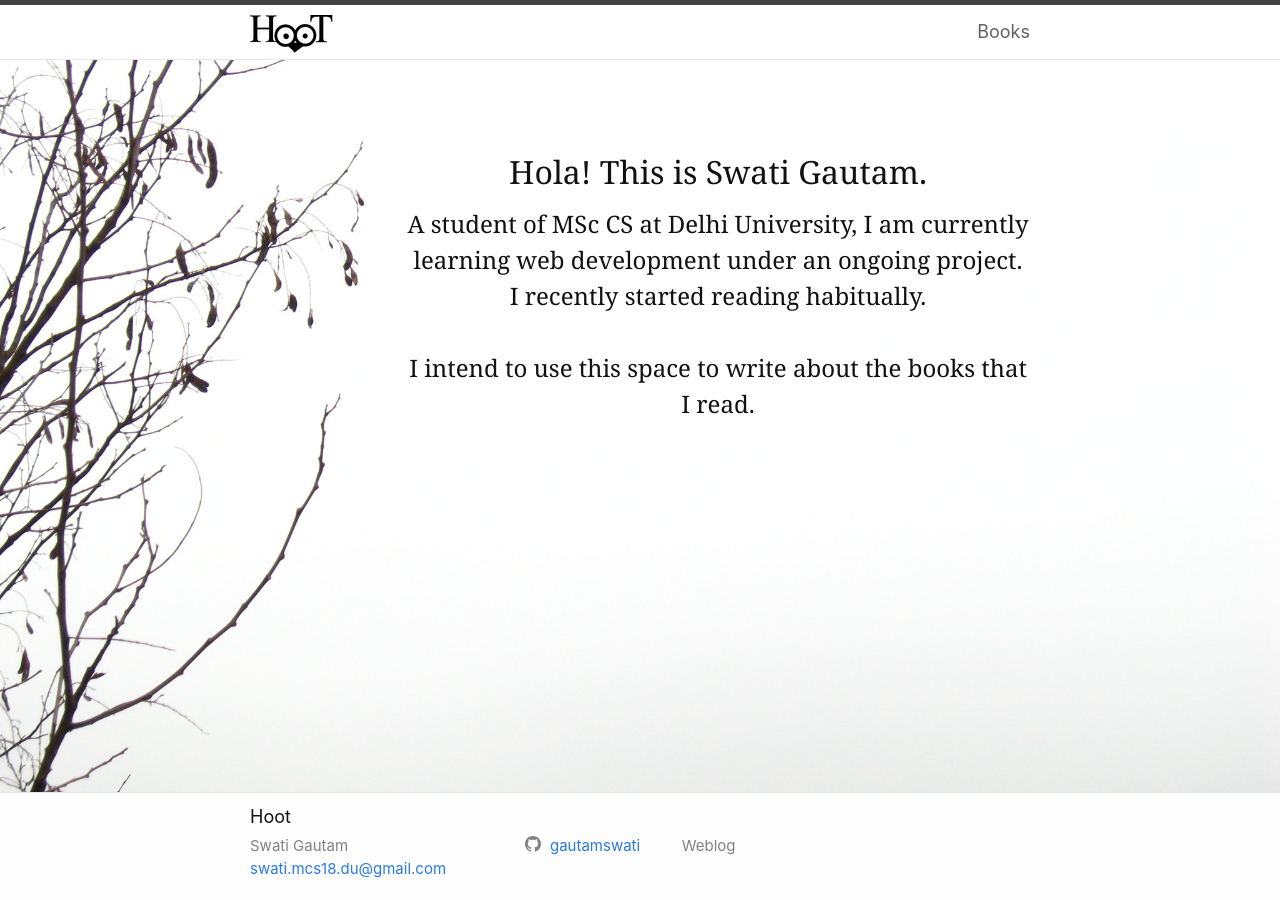
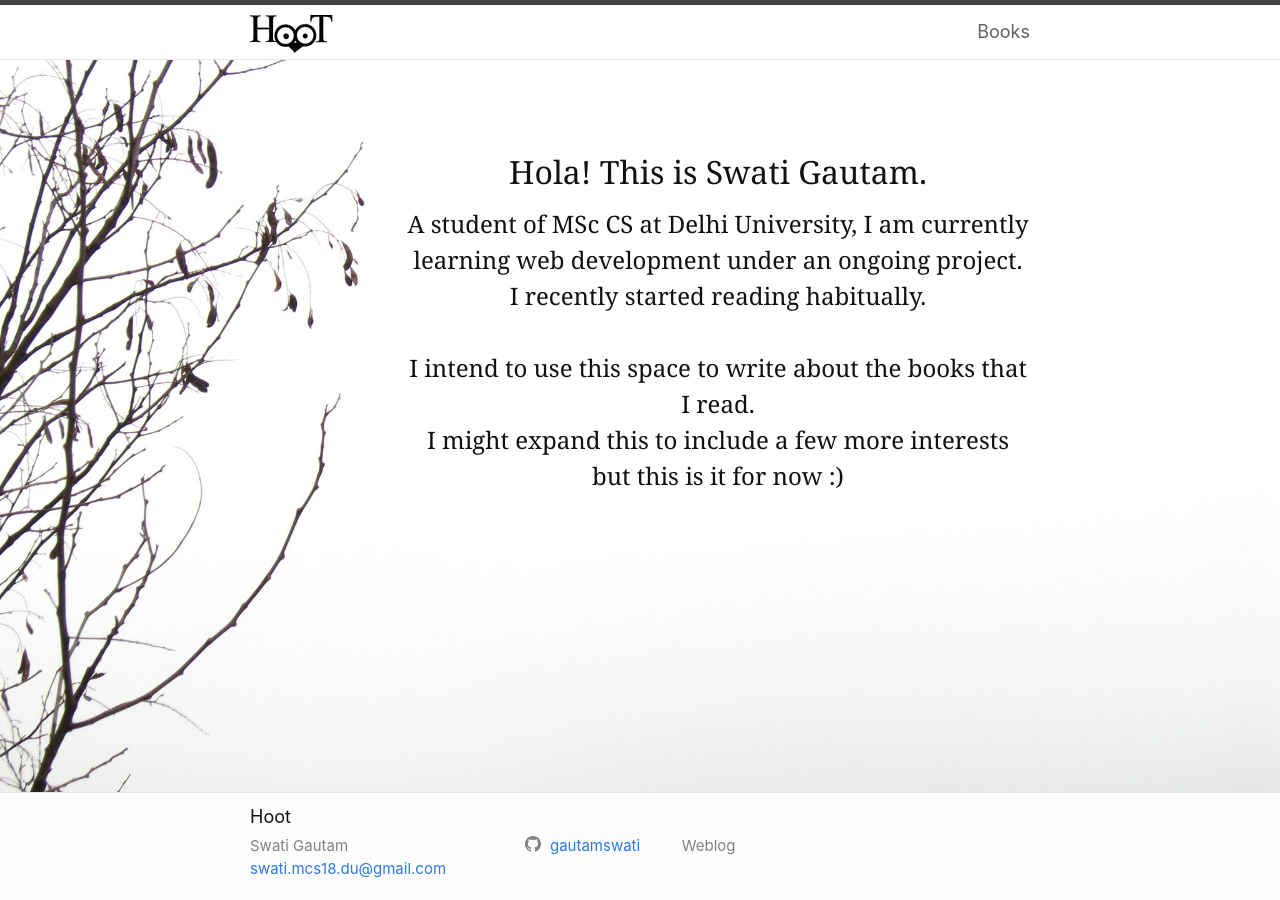
Before and after one commit to gautamswati/hoot, a Jekyll site: the page built from index.html, in a window 1280 px wide. Built offline with Jekyll 4.4.1, drawn with Linux system fonts in a browser that asks for light colours.

Commit message:
update index and readme

```diff
--- a/index.html
+++ b/index.html
@@ -11,6 +11,9 @@ layout: home
 
         I recently started reading habitually. <br><br>
         I intend to use this space to write about the books that I read.<br>
+
+        I might expand this to include a few more interests but this is it for now :)
+
         <br>
     </h2>
 </div>
```
Also changed, not shown: readme.md.
